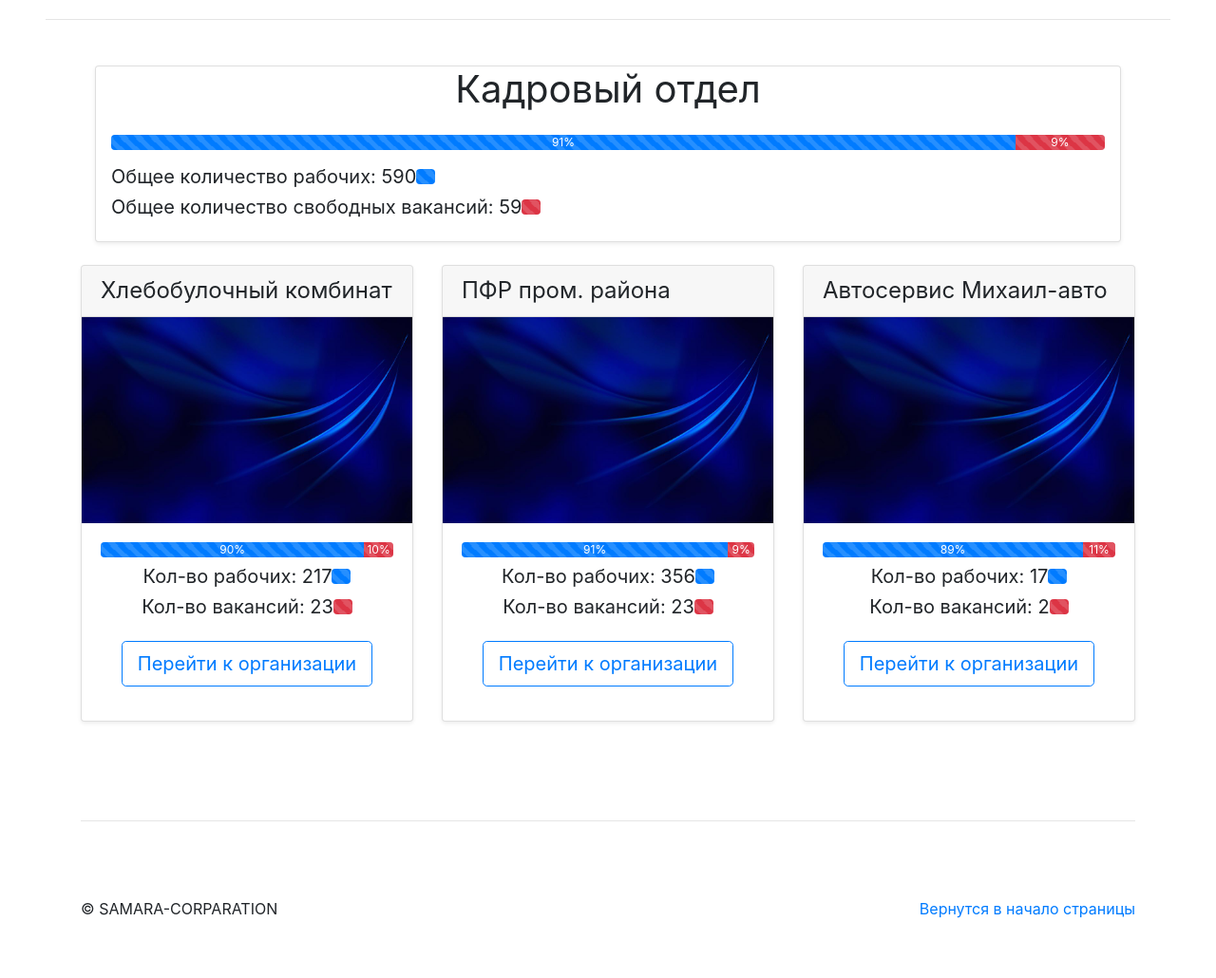
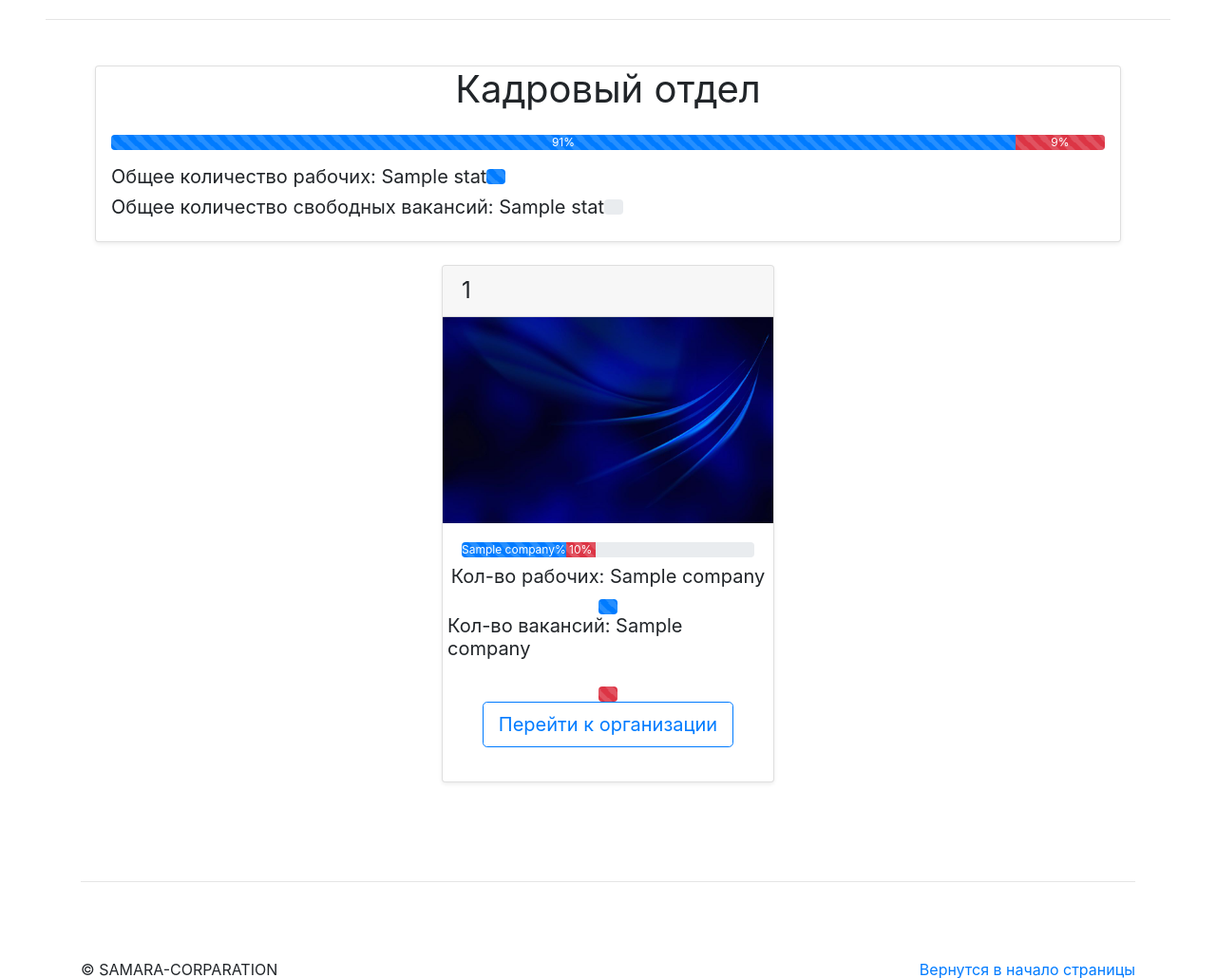
Before and after one commit to AlexandrovRoman/GosRab, a Python web app: template templates/personnel.html in a window 1280 px wide. Shown: the part 76-1106 px from the top of the page at 95% size. Before the commit the page ends 1043 px from the top, so only its background shows below. Run offline with Jinja, Linux system fonts and the light colour scheme; the template is opened without the code that fills it: most values are stand-ins (such as "Sample title", 1, 10 or a date in 2020); some libraries are stand-ins or nearby versions.

Commit message:
Циклы в фронтэнде на основе массивов из бекэнда

```diff
--- a/templates/personnel.html
+++ b/templates/personnel.html
@@ -12,37 +12,39 @@
                   <div class="progress-bar progress-bar-striped progress-bar-animated bg-danger" role="progressbar" style="width: 9%" aria-valuenow="9" aria-valuemin="0" aria-valuemax="100">9%</div>
               </div>
               <div class="row mx-3">
-                  <h5 class="card-text font-weight-normal">Общее количество рабочих: 590</h5>
+                  <h5 class="card-text font-weight-normal">Общее количество рабочих: {{ stats[0] }}</h5>
                   <div class="progress mt-1" style="width: 20px">
                       <div class="progress-bar progress-bar-striped progress-bar-animated" role="progressbar" style="width: 100%"></div>
                   </div>
               </div>
               <div class="row mx-3">
-                  <h5 class="card-text font-weight-normal mb-4">Общее количество свободных вакансий: 59</h5>
+                  <h5 class="card-text font-weight-normal mb-4">Общее количество свободных вакансий: {{ stats[1] }}</h5>
                   <div class="progress mt-1" style="width: 20px">
-                      <div class="progress-bar progress-bar-striped progress-bar-animated bg-danger" role="progressbar" style="width: 100%"></div>
+                      <div class="progress-bar progress-bar-striped progress-bar-animated bg-danger" role="progressbar" style="width: {{ stats[2] }}%"></div>
                   </div>
               </div>
           </div>
         </div>
+
     <div class="row justify-content-center">
+        {% for company in organizations %}
         <div class="col-11 col-sm-11 col-md-6 col-lg-5 col-xl-4 justify-content-center">
           <div class="card mb-4 shadow-sm">
             <div class="card-header">
-                <h4 class="my-0 font-weight-normal">Хлебобулочный комбинат</h4>
+                <h4 class="my-0 font-weight-normal">{{ company[0] }}</h4>
             </div>
             <img class="img-fluid" src="../static/icon/1.jpg" alt="" style="max-width: 100%; height: auto">
             <div class="card-body">
                 <div class="progress mb-2">
-                    <div class="progress-bar progress-bar-striped progress-bar-animated" role="progressbar" style="width: 90%">90%</div>
-                    <div class="progress-bar progress-bar-striped progress-bar-animated bg-danger" role="progressbar" style="width: 10%">10%</div>
+                    <div class="progress-bar progress-bar-striped progress-bar-animated" role="progressbar" style="width: {{ company[3] }}%">{{ company[3] }}%</div>
+                    <div class="progress-bar progress-bar-striped progress-bar-animated bg-danger" role="progressbar" style="width: {{ 100 - company[3] }}%">{{ 100 - company[3] }}%</div>
                 </div>
                 <div class="row justify-content-center">
-                    <h5 class="card-text font-weight-normal">Кол-во рабочих: 217</h5>
+                    <h5 class="card-text font-weight-normal">Кол-во рабочих: {{ company[1] }}</h5>
                     <div class="progress mt-1" style="width: 20px">
                         <div class="progress-bar progress-bar-striped progress-bar-animated" role="progressbar" style="width: 100%"></div>
                     </div>
-                    <h5 class="card-text font-weight-normal mb-4">Кол-во вакансий: 23</h5>
+                    <h5 class="card-text font-weight-normal mb-4">Кол-во вакансий: {{ company[2] }}</h5>
                     <div class="progress mt-1" style="width: 20px">
                         <div class="progress-bar progress-bar-striped progress-bar-animated bg-danger" role="progressbar" style="width: 100%"></div>
                     </div>
@@ -53,62 +55,7 @@
             </div>
           </div>
         </div>
-
-        <div class="col-11 col-sm-11 col-md-6 col-lg-5 col-xl-4 justify-content-center">
-          <div class="card mb-4 shadow-sm">
-            <div class="card-header">
-                <h4 class="my-0 font-weight-normal">ПФР пром. района</h4>
-            </div>
-            <img class="img-fluid" src="../static/icon/1.jpg" alt="" style="max-width: 100%; height: auto">
-            <div class="card-body">
-                <div class="progress mb-2">
-                    <div class="progress-bar progress-bar-striped progress-bar-animated" role="progressbar" style="width: 91%">91%</div>
-                    <div class="progress-bar progress-bar-striped progress-bar-animated bg-danger" role="progressbar" style="width: 9%">9%</div>
-                </div>
-                <div class="row justify-content-center">
-                    <h5 class="card-text font-weight-normal">Кол-во рабочих: 356</h5>
-                    <div class="progress mt-1" style="width: 20px">
-                        <div class="progress-bar progress-bar-striped progress-bar-animated" role="progressbar" style="width: 100%"></div>
-                    </div>
-                    <h5 class="card-text font-weight-normal mb-4">Кол-во вакансий: 23</h5>
-                    <div class="progress mt-1" style="width: 20px">
-                        <div class="progress-bar progress-bar-striped progress-bar-animated bg-danger" role="progressbar" style="width: 100%"></div>
-                    </div>
-                </div>
-              <div class="d-flex justify-content-center align-items-center">
-                  <p><a class="btn btn-lg btn-block btn-outline-primary" href="#" role="button">Перейти к организации</a></p>
-              </div>
-            </div>
-          </div>
-        </div>
-
-        <div class="col-11 col-sm-11 col-md-6 col-lg-5 col-xl-4 justify-content-center">
-          <div class="card mb-4 shadow-sm">
-            <div class="card-header">
-                <h4 class="my-0 font-weight-normal">Автосервис Михаил-авто</h4>
-            </div>
-            <img class="img-fluid" src="../static/icon/1.jpg" alt="" style="max-width: 100%; height: auto">
-            <div class="card-body">
-                <div class="progress mb-2">
-                    <div class="progress-bar progress-bar-striped progress-bar-animated" role="progressbar" style="width: 89%">89%</div>
-                    <div class="progress-bar progress-bar-striped progress-bar-animated bg-danger" role="progressbar" style="width: 11%">11%</div>
-                </div>
-                <div class="row justify-content-center">
-                    <h5 class="card-text font-weight-normal">Кол-во рабочих: 17</h5>
-                    <div class="progress mt-1" style="width: 20px">
-                        <div class="progress-bar progress-bar-striped progress-bar-animated" role="progressbar" style="width: 100%"></div>
-                    </div>
-                    <h5 class="card-text font-weight-normal mb-4">Кол-во вакансий: 2</h5>
-                    <div class="progress mt-1" style="width: 20px">
-                        <div class="progress-bar progress-bar-striped progress-bar-animated bg-danger" role="progressbar" style="width: 100%"></div>
-                    </div>
-                </div>
-              <div class="d-flex justify-content-center align-items-center">
-                  <p><a class="btn btn-lg btn-block btn-outline-primary" href="#" role="button">Перейти к организации</a></p>
-              </div>
-            </div>
-          </div>
-        </div>
+        {% endfor %}
     </div>
     <hr class="featurette-divider">
   </div>
--- a/users/views.py
+++ b/users/views.py
@@ -113,7 +113,10 @@ def logout():
 
 
 def personnel():
-    return render_template('personnel.html')
+    return render_template('personnel.html', organizations=[('Хлебобулочный комбинат', 217, 23, 90),
+                                                            ('ПФР пром. района', 340, 60, 100 * 340 // (340 + 60)),
+                                                            ('Автосервис Михаил-авто', 666, 69, 100 * 666 // (666 + 69))],
+                           stats=(217 + 340 + 666, 23 + 60 + 69, 100 * (217 + 340 + 666) // (217 + 340 + 666 + 23 + 60 + 69)))
 
 
 def education():
```
